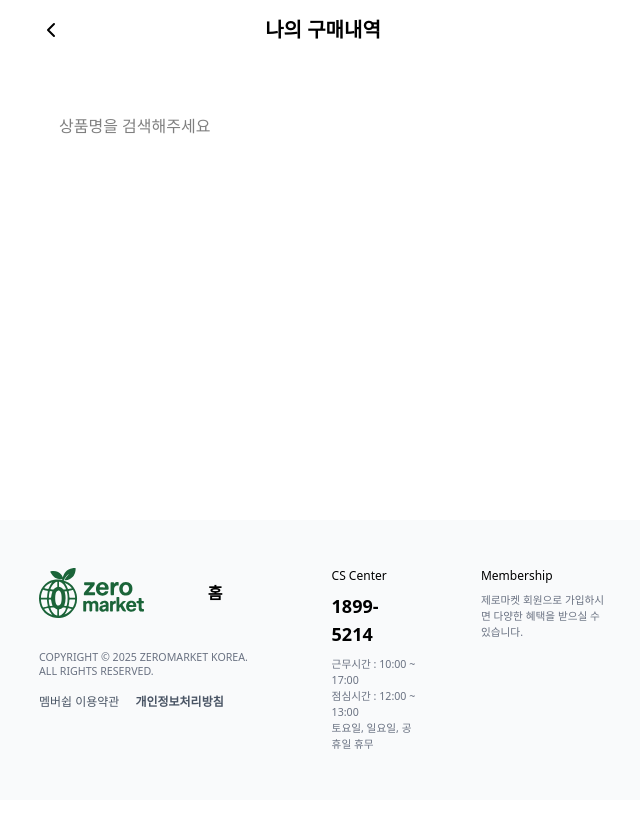
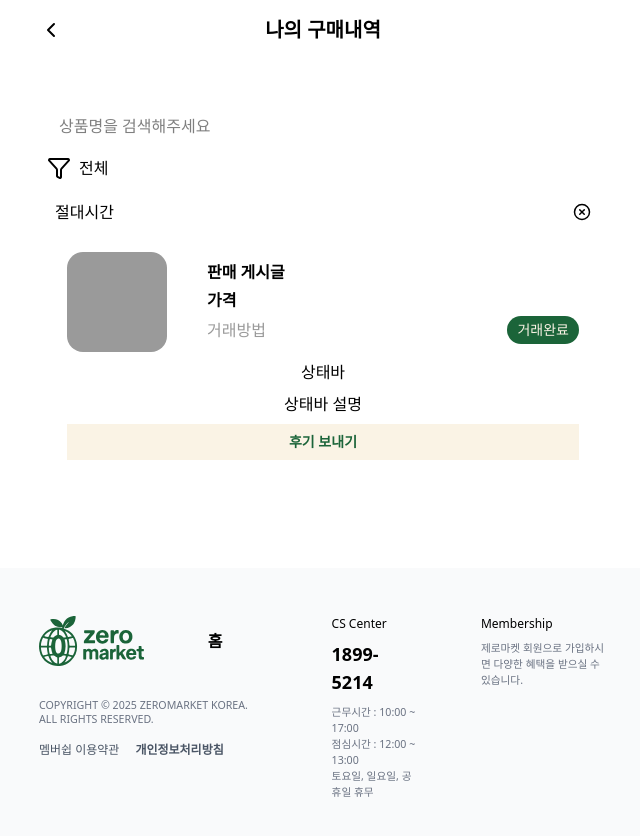
Before and after one commit to zeromarket-react-buds/zeromarket-client, a React (Vite) app: page /me/purchases in a window 1280 px wide. Shown: the top 836 px of the page, without its empty margins (317-957 px from the left). Before the commit the page ends 800 px from the top, so only its background shows below. Built offline with nearby package versions, Linux system fonts and the light colour scheme.

Commit message:
[TR-01-01, TR-01-09] 기본 UI

```diff
--- a/src/pages/me/MyPurchasesPage.jsx
+++ b/src/pages/me/MyPurchasesPage.jsx
@@ -1,12 +1,13 @@
+import { Badge } from "@/components/ui/badge";
 import { Button } from "@/components/ui/button";
 import { Input } from "@/components/ui/input";
-import { ChevronLeft, Search, XCircle } from "lucide-react";
+import { Filter, Search, XCircle } from "lucide-react";
 
 const MyPurchasesPage = () => {
   return (
     <div className="flex flex-col p-2 gap-4 max-w-full">
-      <div className="relative w-full">
-        <form>
+      <div className="w-full">
+        <form className="relative">
           <Input
             placeholder="상품명을 검색해주세요"
             onChange={(e) => setKeyword(e.target.value)}
@@ -21,6 +22,31 @@ const MyPurchasesPage = () => {
             <Search className="h-4 w-4" />
           </Button>
         </form>
+        <span className="flex flex-row gap-2 py-3">
+          <Filter /> 전체
+        </span>
+        <div>
+          <div className="flex flex-row justify-between p-2 items-center">
+            <span>절대시간</span>
+            <XCircle className="w-4.5 h-4.5" />
+          </div>
+          <div className="flex flex-col gap-2 border border-brand-mediumgray rounded-2xl p-5">
+            <div className="flex flex-row gap-10 items-center">
+              <div className="bg-brand-mediumgray w-[100px] h-[100px] rounded-2xl" />
+              <div className="flex flex-col gap-1 flex-1">
+                <div className="font-semibold">판매 게시글</div>
+                <div className="font-semibold">가격</div>
+                <div className="flex w-full flex-row items-center justify-between">
+                  <div className="text-brand-mediumgray">거래방법</div>
+                  <Badge>거래완료</Badge>
+                </div>
+              </div>
+            </div>
+            <div className="text-center">상태바</div>
+            <div className="text-center">상태바 설명</div>
+            <Button variant="ivory">후기 보내기</Button>
+          </div>
+        </div>
       </div>
     </div>
   );
--- a/src/pages/me/MySalesPage.jsx
+++ b/src/pages/me/MySalesPage.jsx
@@ -1,12 +1,13 @@
+import { Badge } from "@/components/ui/badge";
 import { Button } from "@/components/ui/button";
 import { Input } from "@/components/ui/input";
-import { ChevronLeft, Container, Search, XCircle } from "lucide-react";
+import { Filter, Search, XCircle } from "lucide-react";
 
 const MySalesPage = () => {
   return (
     <div className="flex flex-col p-2 gap-4 max-w-full">
-      <div className="relative w-full">
-        <form>
+      <div className="w-full">
+        <form className="relative">
           <Input
             placeholder="상품명을 검색해주세요"
             onChange={(e) => setKeyword(e.target.value)}
@@ -21,6 +22,31 @@ const MySalesPage = () => {
             <Search className="h-4 w-4" />
           </Button>
         </form>
+        <span className="flex flex-row gap-2 py-3">
+          <Filter /> 전체
+        </span>
+        <div>
+          <div className="flex flex-row justify-between p-2 items-center">
+            <span>절대시간</span>
+            <XCircle className="w-4.5 h-4.5" />
+          </div>
+          <div className="flex flex-col gap-2 border border-brand-mediumgray rounded-2xl p-5">
+            <div className="flex flex-row gap-10 items-center">
+              <div className="bg-brand-mediumgray w-[100px] h-[100px] rounded-2xl" />
+              <div className="flex flex-col gap-1 flex-1">
+                <div className="font-semibold">판매 게시글</div>
+                <div className="font-semibold">가격</div>
+                <div className="flex w-full flex-row items-center justify-between">
+                  <div className="text-brand-mediumgray">거래방법</div>
+                  <Badge>거래완료</Badge>
+                </div>
+              </div>
+            </div>
+            <div className="text-center">상태바</div>
+            <div className="text-center">상태바 설명</div>
+            <Button variant="ivory">후기 보내기</Button>
+          </div>
+        </div>
       </div>
     </div>
   );
```
